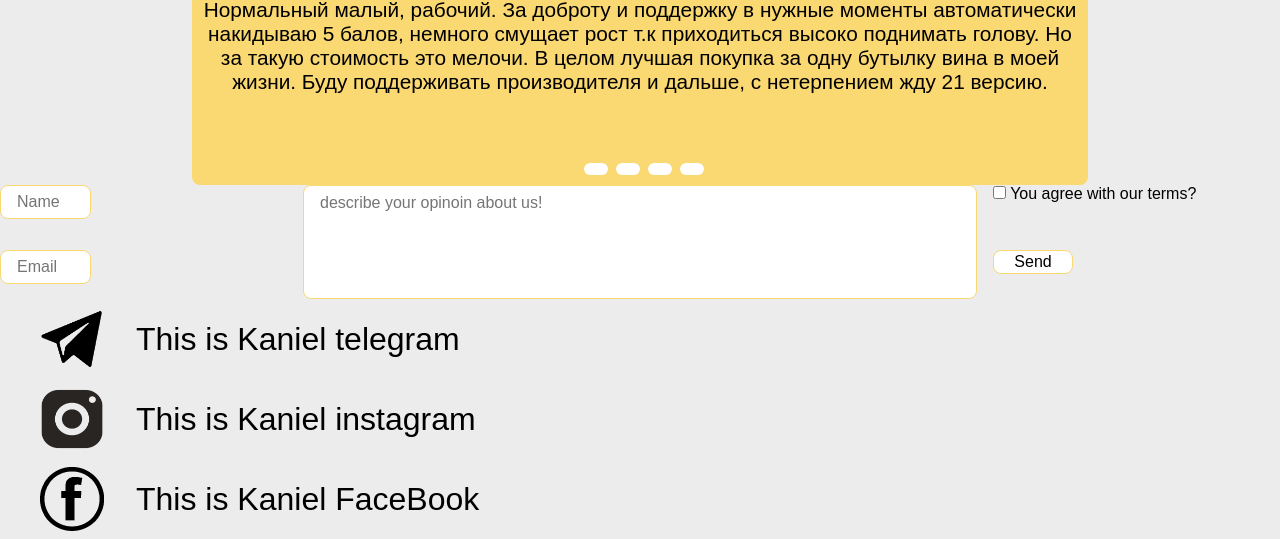
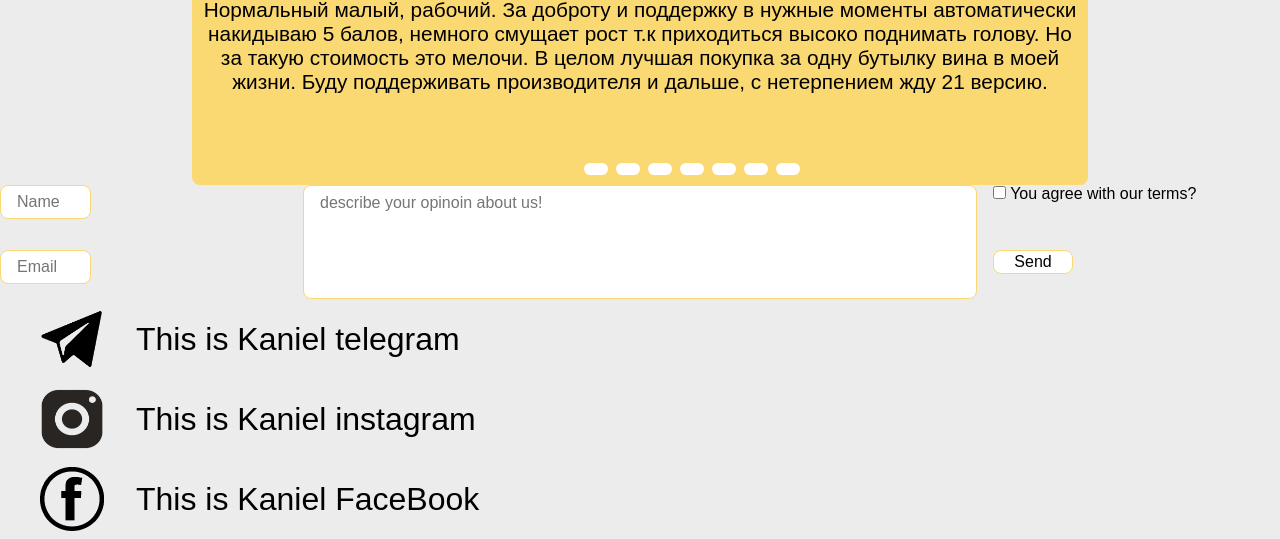
Before and after one commit to ilidaniys/birthDay, a plain HTML site: page index.html in a window 1280 px wide. Shown: the part 1271-1810 px from the top of the page. Drawn offline with Linux system fonts and the light colour scheme.

Commit message:
img gal +

```diff
--- a/index.html
+++ b/index.html
@@ -116,6 +116,9 @@
                             <button></button>
                             <button></button>
                             <button></button>
+                            <button></button>
+                            <button></button>
+                            <button></button>
 
                         </div>
                     </div>
```
Also changed, not shown: Image/andreu1.jpg (added), Image/fedyua.jpg, Image/julia.jpg (added), Image/nadya.jpg (added), Image/nikita.jpg (added), Image/vladick.jpg (added).
